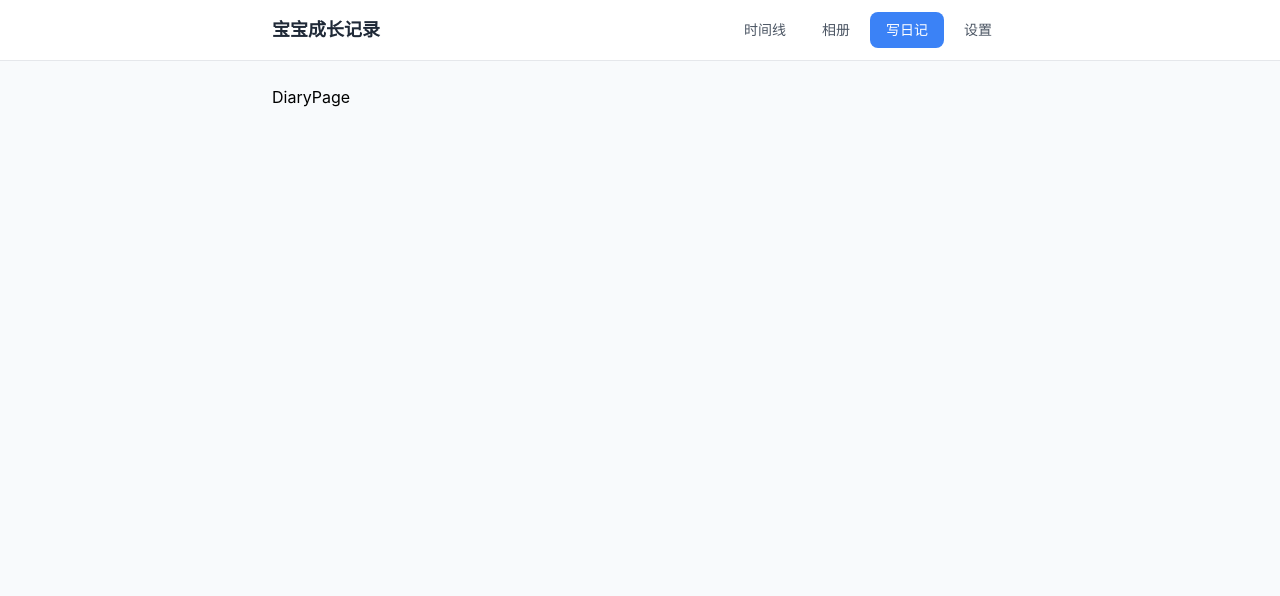
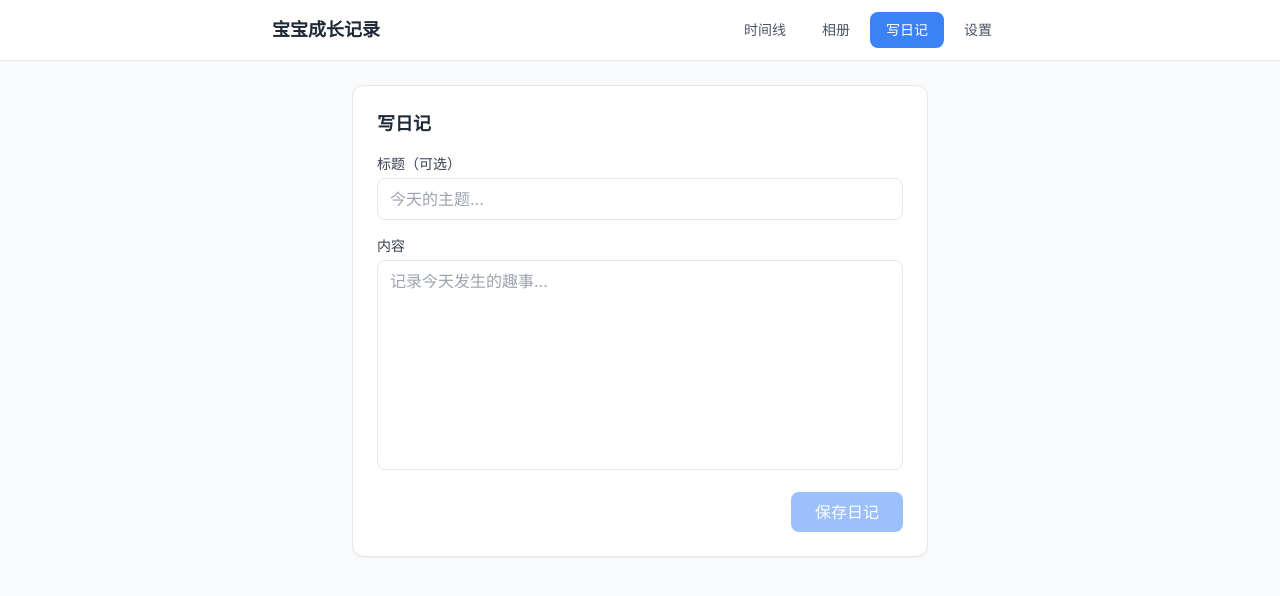
Before and after one commit to cccvip/xmy-self, a React (Vite) app in the folder apps/web/: page /diary in a window 1280 px wide. Shown: the top 596 px of the page. Built offline with nearby package versions, Linux system fonts and the light colour scheme; the HTML template or start-up script is replaced by a standard one.

Commit message:
feat: diary editor page

```diff
--- /dev/null
+++ b/apps/web/src/components/DiaryEditor.jsx
@@ -0,0 +1,67 @@
+import { useState } from 'react';
+import { useRecordStore } from '../stores/recordStore';
+
+export default function DiaryEditor() {
+  const [title, setTitle] = useState('');
+  const [content, setContent] = useState('');
+  const [saving, setSaving] = useState(false);
+  const addRecord = useRecordStore((s) => s.addRecord);
+
+  const handleSubmit = async (e) => {
+    e.preventDefault();
+    if (!content.trim()) return;
+    setSaving(true);
+    try {
+      await addRecord({
+        type: 'DIARY',
+        title: title.trim() || undefined,
+        content: content.trim(),
+        recordDate: new Date().toISOString(),
+      });
+      setTitle('');
+      setContent('');
+      alert('日记保存成功！');
+    } catch (err) {
+      alert('保存失败: ' + err.message);
+    } finally {
+      setSaving(false);
+    }
+  };
+
+  return (
+    <form onSubmit={handleSubmit} className="bg-white rounded-xl shadow-sm border p-6">
+      <h2 className="text-lg font-bold text-gray-800 mb-4">写日记</h2>
+      <div className="space-y-4">
+        <div>
+          <label className="block text-sm font-medium text-gray-700 mb-1">标题（可选）</label>
+          <input
+            type="text"
+            value={title}
+            onChange={(e) => setTitle(e.target.value)}
+            placeholder="今天的主题..."
+            className="w-full px-3 py-2 border rounded-lg focus:ring-2 focus:ring-blue-500 focus:border-blue-500 outline-none"
+          />
+        </div>
+        <div>
+          <label className="block text-sm font-medium text-gray-700 mb-1">内容</label>
+          <textarea
+            value={content}
+            onChange={(e) => setContent(e.target.value)}
+            placeholder="记录今天发生的趣事..."
+            rows={8}
+            className="w-full px-3 py-2 border rounded-lg focus:ring-2 focus:ring-blue-500 focus:border-blue-500 outline-none resize-none"
+          />
+        </div>
+        <div className="flex justify-end">
+          <button
+            type="submit"
+            disabled={saving || !content.trim()}
+            className="px-6 py-2 bg-blue-500 text-white rounded-lg font-medium hover:bg-blue-600 disabled:opacity-50 disabled:cursor-not-allowed transition-colors"
+          >
+            {saving ? '保存中...' : '保存日记'}
+          </button>
+        </div>
+      </div>
+    </form>
+  );
+}
--- a/apps/web/src/pages/DiaryPage.jsx
+++ b/apps/web/src/pages/DiaryPage.jsx
@@ -1,3 +1,9 @@
+import DiaryEditor from '../components/DiaryEditor';
+
 export default function DiaryPage() {
-  return <div>DiaryPage</div>;
+  return (
+    <div className="max-w-xl mx-auto">
+      <DiaryEditor />
+    </div>
+  );
 }
```
